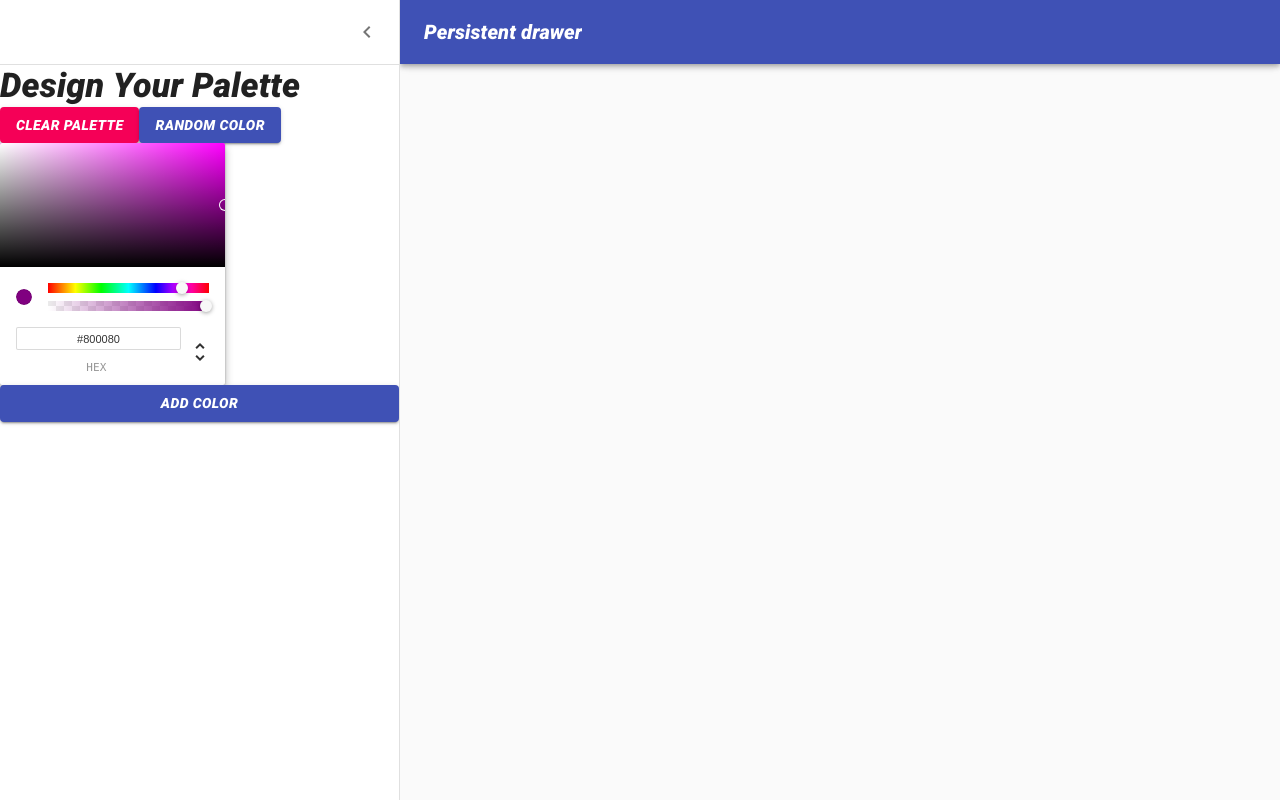
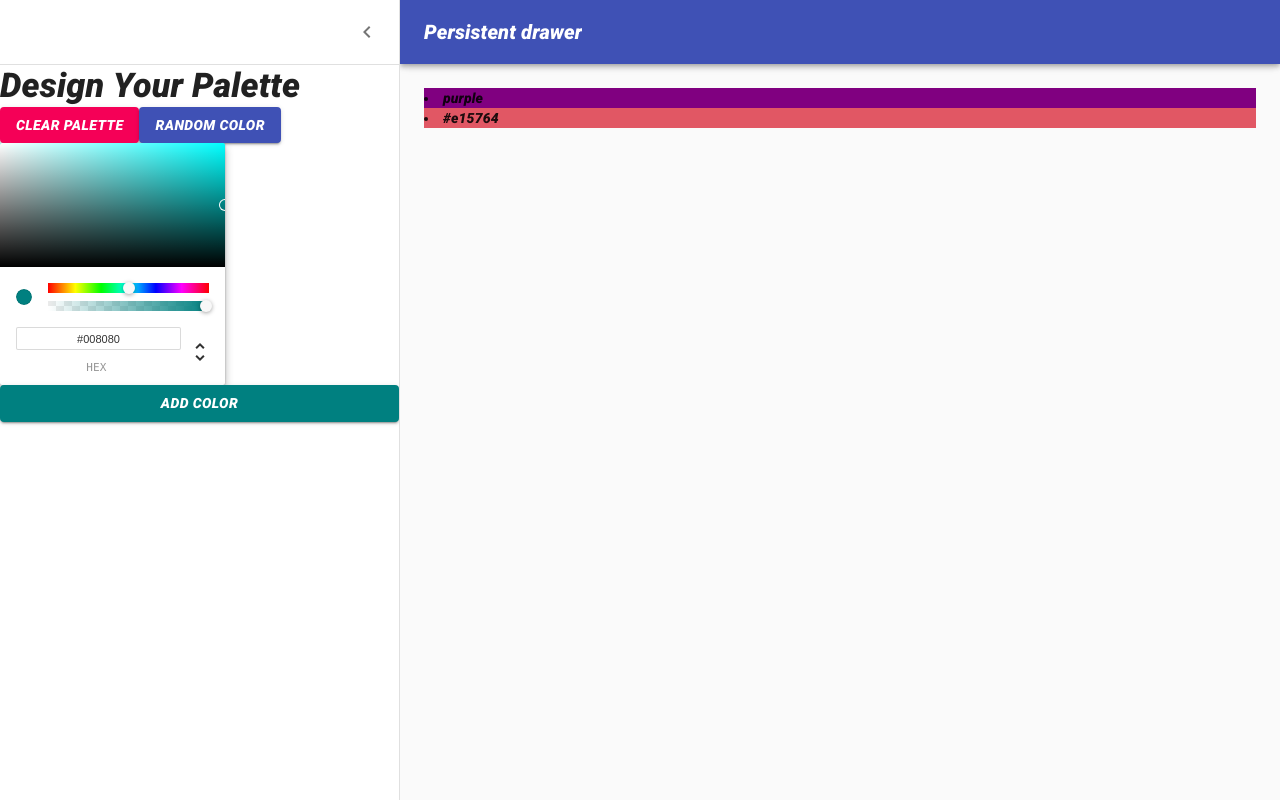
Before and after one commit to dbaramo/color-palette, a React (Create React App) app: page /palette/new in a window 1280 px wide. Both pictures are taken after a click on the button "Open drawer". Built offline with nearby package versions, Linux system fonts and the light colour scheme.

Commit message:
added onclick function and maniplation to state on NewPaletteForm.js

```diff
--- a/src/NewPaletteForm.js
+++ b/src/NewPaletteForm.js
@@ -12,7 +12,7 @@
 import MenuIcon from '@material-ui/icons/Menu';
 import ChevronLeftIcon from '@material-ui/icons/ChevronLeft';
 import { ChromePicker } from "react-color";
-import { Button } from "@material-ui/core";
+import { Button, colors } from "@material-ui/core";
 
 
 const drawerWidth = 400;
@@ -77,10 +77,14 @@
 class NewPaletteForm extends Component {
     constructor(props){
         super(props);
+        this.state = {
+          open: false,
+          currentColor: "teal",
+          colors: ["purple", "#e15764"]
+        };
+        this.updateCurrentColor = this.updateCurrentColor.bind(this);
+        this.addNewColor = this.addNewColor.bind(this)
     }
-    state = {
-        open: false,
-      };
 
       handleDrawerOpen = () => {
         this.setState({ open: true });
@@ -89,6 +93,14 @@
       handleDrawerClose = () => {
         this.setState({ open: false });
       };
+
+      updateCurrentColor(newColor){
+        this.setState({ currentColor: newColor.hex })
+      }
+
+      addNewColor(){
+        this.setState({colors: [...this.state.colors, this.state.currentColor]})
+      }
 
       render() {
         const { classes } = this.props;
@@ -144,10 +156,15 @@
                 </Button>
               </div>
               <ChromePicker
-                color="purple"
-                onChangeComplete={newColor => console.log(newColor)}
+                color={this.state.currentColor}
+                onChangeComplete={this.updateCurrentColor}
               />
-              <Button variant="contained" color="primary">
+              <Button
+                variant="contained"
+                color="primary"
+                style={{ background: this.state.currentColor }}
+                onClick={this.addNewColor}
+              >
                 Add Color
               </Button>
             </Drawer>
@@ -157,6 +174,9 @@
               })}
             >
               <div className={classes.drawerHeader} />
+              {this.state.colors.map(color => (
+                <li style={{backgroundColor: color}}>{color}</li>
+              ))}
             </main>
           </div>
         );
```
